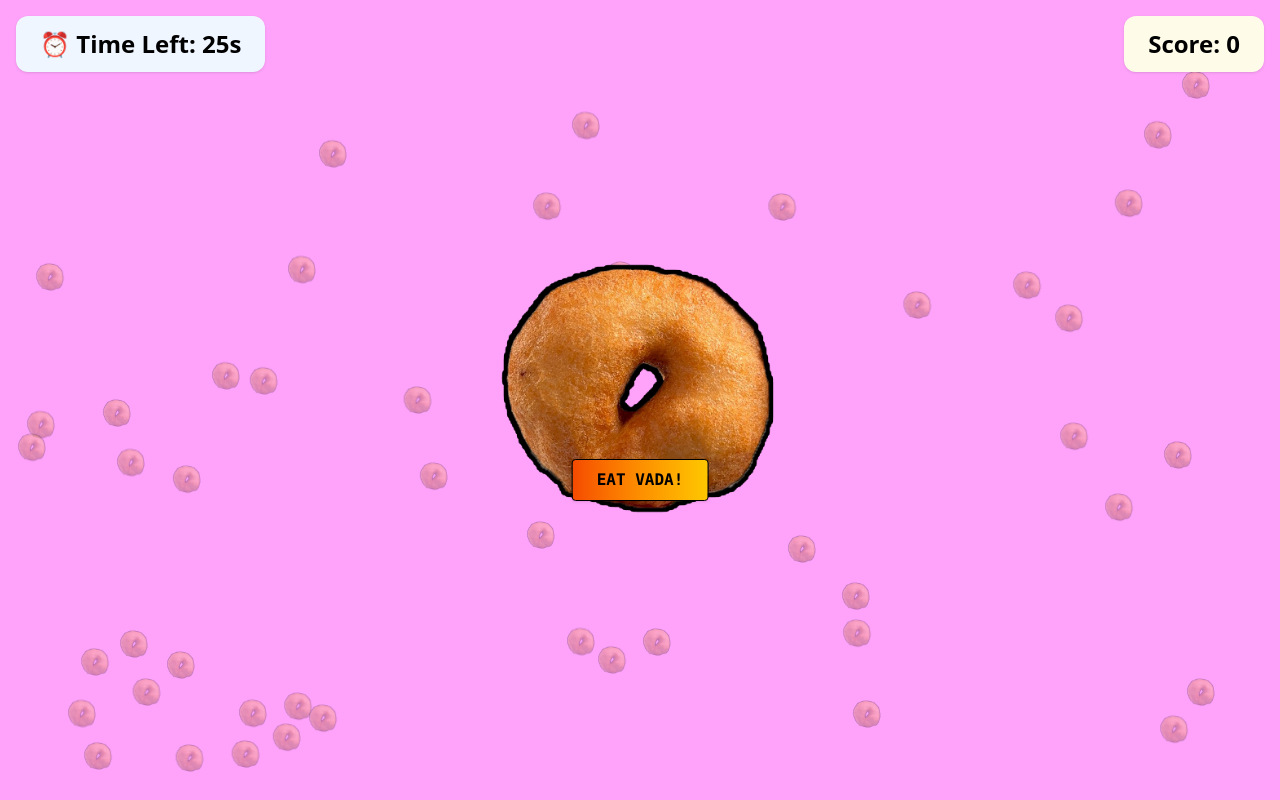
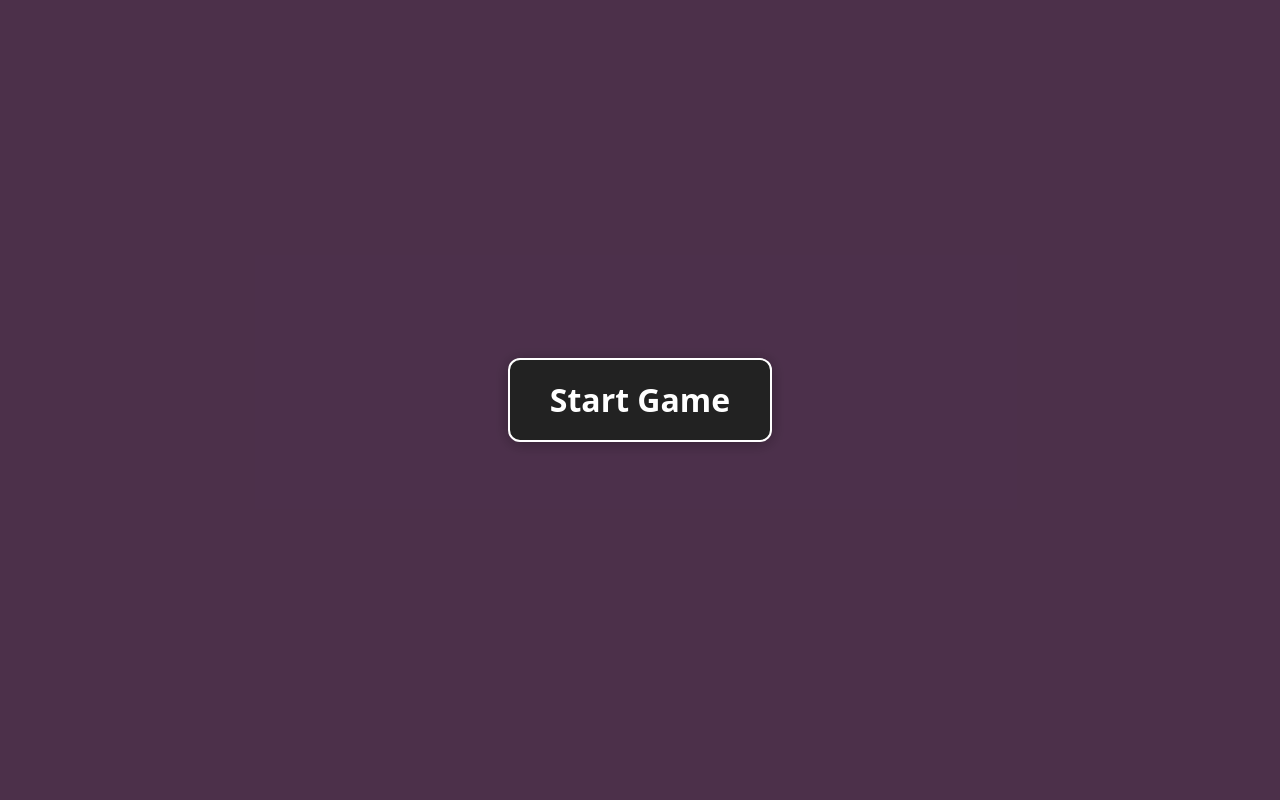
Before and after one commit to jose-0000/Vada_Useless_Projects, a React (Vite) app: page / in a window 1280 px wide. Built offline with nearby package versions, Linux system fonts and the light colour scheme.

Commit message:
plate added

```diff
--- a/src/Home.jsx
+++ b/src/Home.jsx
@@ -4,10 +4,13 @@ import mainPageBg1 from './assets/Main_Page_v1.png';
 import mainPageBg2 from './assets/Main_Page_v2.png';
 import EatButton from './EatButton.jsx'
 import vadaImg from './assets/vada.png';
+import vadaImg2 from './assets/og_vada.png';
+import plateImg from './assets/plate_2.png';
 import Score from './Score.jsx';
 import Timer from './Timer.jsx';
 
 function Home() {
+  const [gameStarted, setGameStarted] = useState(false);
   const [bites, setBites] = useState(0);
   // Change this value to increase/decrease the boundary below the vada image and score
   const safeZoneHeight = 350; // px
@@ -40,6 +43,7 @@ function Home() {
           top: `${top}%`,
           left: `${left}%`,
           animation: animations[Math.floor(Math.random() * animations.length)],
+        //   rotation: 90,
         });
       }
       attempts++;
@@ -79,6 +83,44 @@ function Home() {
         overflow: 'hidden',
       }}
     >
+      {/* Overlay for start screen */}
+      {!gameStarted && (
+        <div
+          style={{
+            position: 'fixed',
+            top: 0,
+            left: 0,
+            width: '100vw',
+            height: '100vh',
+            background: 'rgba(0,0,0,0.7)',
+            zIndex: 999,
+            display: 'flex',
+            alignItems: 'center',
+            justifyContent: 'center',
+            flexDirection: 'column',
+          }}
+        >
+          <button
+            style={{
+              padding: '1rem 2.5rem',
+              fontSize: '2rem',
+              fontWeight: 'bold',
+              color: '#fff',
+              background: '#222',
+              border: '2px solid #fff',
+              borderRadius: '12px',
+              cursor: 'pointer',
+              boxShadow: '0 2px 16px rgba(0,0,0,0.3)',
+            }}
+            onClick={() => setGameStarted(true)}
+          >
+            Start Game
+          </button>
+        </div>
+      )}
+      {/* Game content */}
+      {gameStarted && (
+        <>
           <Timer initialSeconds={30} onEnd={() => alert('Time is up!')} />
           {/* Floating vadas in the background, randomly scattered with spacing */}
           {vadaPositions.map((pos, idx) => (
@@ -97,7 +139,7 @@ function Home() {
                 pointerEvents: 'none',
                 userSelect: 'none',
                 zIndex: 0,
-            transform: 'translate(-50%, -50%)',
+                transform: `translate(-50%, -50%) rotate(${pos.rotation}deg)`,
                 animation: `${pos.animation} 3s ease-in-out infinite`,
                 animationDelay: `${(idx % 8) * 0.3}s`,
               }}
@@ -105,25 +147,45 @@ function Home() {
           ))}
           {/* Main content */}
           <div style={{ display: 'flex', flexDirection: 'column', alignItems: 'center', justifyContent: 'center', height: '100vh', position: 'relative', zIndex: 1 }}>
+            <div style={{ position: 'relative', display: 'flex', flexDirection: 'column', alignItems: 'center', justifyContent: 'center', marginBottom: '24px' }}>
+              <div style={{ position: 'relative', display: 'flex', alignItems: 'center', justifyContent: 'center' }}>
                 <img
-          src={vadaImg}
+                  src={plateImg}
+                  alt="Plate"
+                  draggable={false}
+                  style={{
+                    width: '500px', // control plate size here
+                    height: 'auto',
+                    userSelect: 'none',
+                    pointerEvents: 'none',
+                    zIndex: 1,
+                    display: 'block',
+                  }}
+                />
+              </div>
+              <div style={{ position: 'absolute', left: '50%', top: '50%', transform: 'translate(-50%, -50%)', zIndex: 2 }}>
+                <img
+                  src={vadaImg2}
                   alt="Vada"
                   draggable={false}
                   style={{
-            maxWidth: '300px',
-            width: '100%',
+                    width: '300px', // control vada size here
                     height: 'auto',
-            marginBottom: '24px',
                     userSelect: 'none',
                     WebkitUserSelect: 'none',
                     MozUserSelect: 'none',
                     msUserSelect: 'none',
                     pointerEvents: 'none',
+                    display: 'block',
                   }}
                 />
+              </div>
+            </div>
             <Score bites={bites} />
           </div>
           <EatButton onClick={handleEatVada} position={buttonPos} />
+        </>
+      )}
     </div>
   );
 }
```
Also changed, not shown: src/assets/og_vada.png (added), src/assets/plate_2.png (added). Lines whose indentation alone changed are shown as unchanged.
